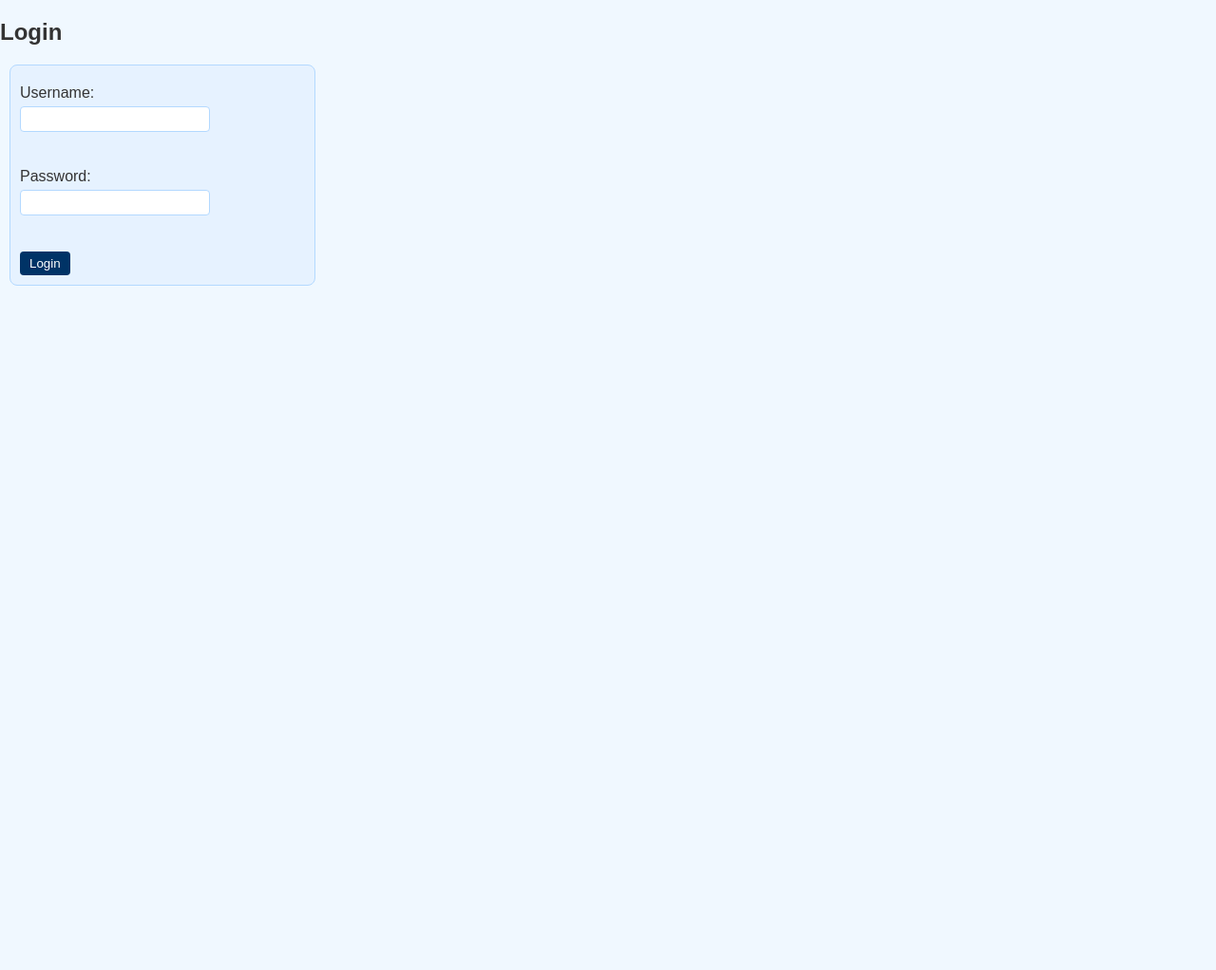
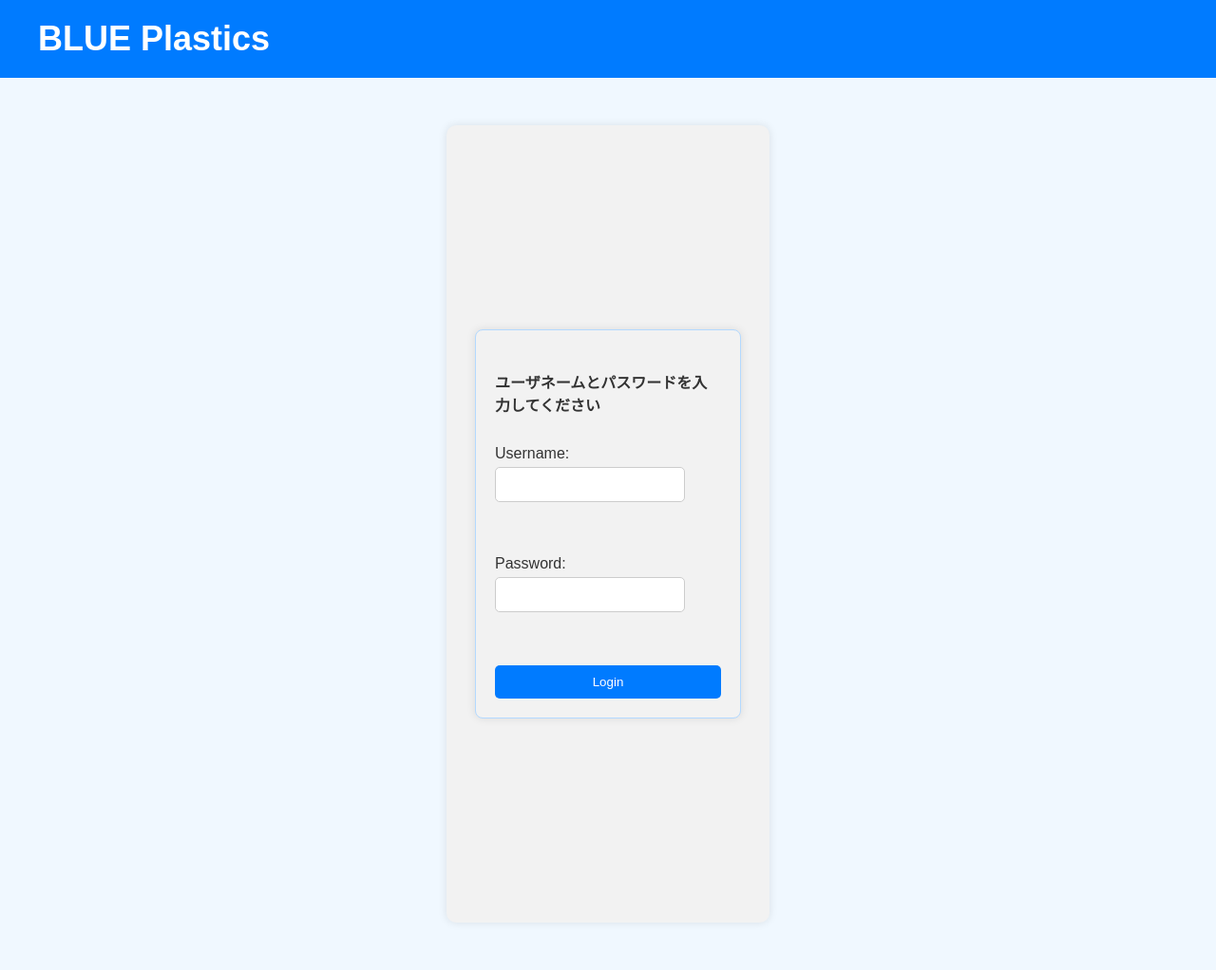
Before and after one commit to koba1217/bptraceability, a Flask app: page /login in a window 1280 px wide. Shown: the whole page at 95% size. Before the commit the page ends 301 px from the top, so only its background shows below. Run offline with Flask 3, Linux system fonts and the light colour scheme.

Commit message:
ログイン画面の調整

```diff
--- a/app.py
+++ b/app.py
@@ -3,7 +3,7 @@ import datetime
 import hashlib
 
 # Flask アプリの作成
-app = Flask(__name__)
+app = Flask(__name__, static_folder='static')
 app.secret_key = 'your_secret_key_here'  # シークレットキーを設定
 
 # ハードコードされたユーザー情報
--- a/static/styles.css
+++ b/static/styles.css
@@ -65,3 +65,47 @@ a {
 a:hover {
     text-decoration: underline;
 }
+
+.login-container {
+    width: 300px;
+    margin: 50px auto; /* 中央に配置 */
+    padding: 20px;
+    background-color: #f2f2f2;
+    border-radius: 10px;
+    box-shadow: 0px 0px 10px rgba(0, 0, 0, 0.1);
+}
+
+.login-container h2 {
+    text-align: center;
+}
+
+.login-container form {
+    display: flex;
+    flex-direction: column;
+}
+
+.login-container label {
+    margin-bottom: 5px;
+}
+
+.login-container input[type="text"],
+.login-container input[type="password"] {
+    padding: 10px;
+    margin-bottom: 10px;
+    border: 1px solid #ccc;
+    border-radius: 5px;
+}
+
+.login-container button {
+    padding: 10px;
+    background-color: #007BFF;
+    color: white;
+    border: none;
+    border-radius: 5px;
+    cursor: pointer;
+    text-align: center;
+}
+
+.login-container button:hover {
+    background-color: #0056b3;
+}
--- a/templates/login.html
+++ b/templates/login.html
@@ -1,3 +1,5 @@
+{% include 'header.html' %}
+
 <!DOCTYPE html>
 <html lang="en">
 <head>
@@ -5,15 +7,33 @@
     <meta name="viewport" content="width=device-width, initial-scale=1.0">
     <title>Login</title>
     <link rel="stylesheet" href="{{ url_for('static', filename='styles.css') }}">
+    <style>
+        /* フォームの中央配置 */
+        .login-container {
+            display: flex;
+            justify-content: center;
+            align-items: center;
+            height: 100vh;
+        }
+
+        .login-form {
+            background-color: #f2f2f2;
+            padding: 20px;
+            border-radius: 8px;
+            box-shadow: 0px 0px 10px rgba(0, 0, 0, 0.1);
+        }
+    </style>
 </head>
 <body>
-    <h2>Login</h2>
-    <form action="{{ url_for('login') }}" method="POST">
+    <div class="login-container">
+        <form class="login-form" action="{{ url_for('login') }}" method="POST">
+            <h4>ユーザネームとパスワードを入力してください</h4>
             <label for="username">Username:</label>
             <input type="text" id="username" name="username" required><br><br>
             <label for="password">Password:</label>
             <input type="password" id="password" name="password" required><br><br>
             <button type="submit">Login</button>
         </form>
+    </div>
 </body>
 </html>
```
Lines whose indentation alone changed are shown as unchanged.
